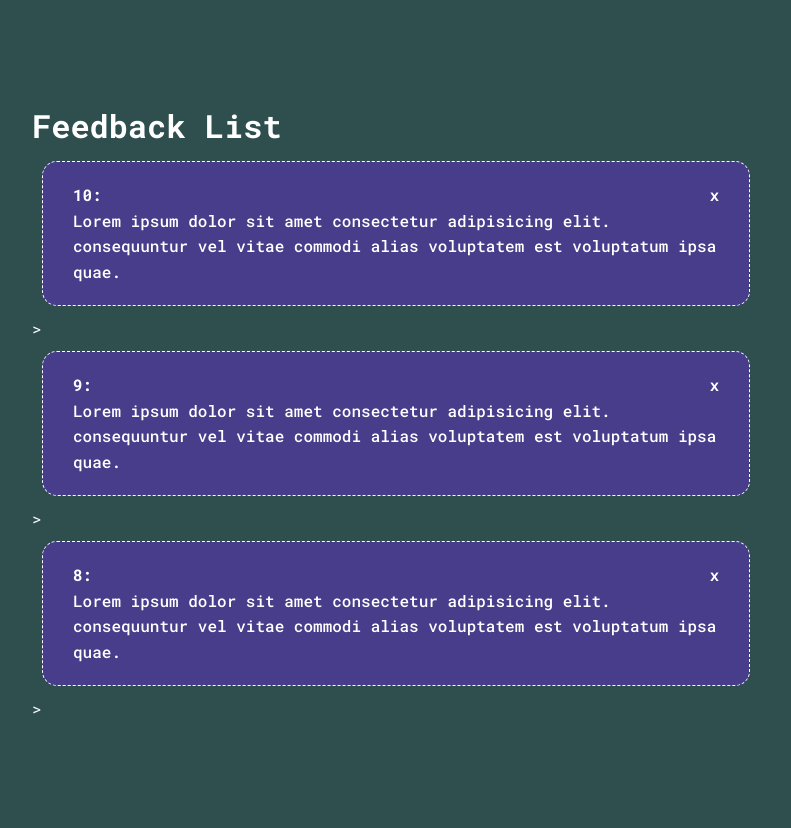
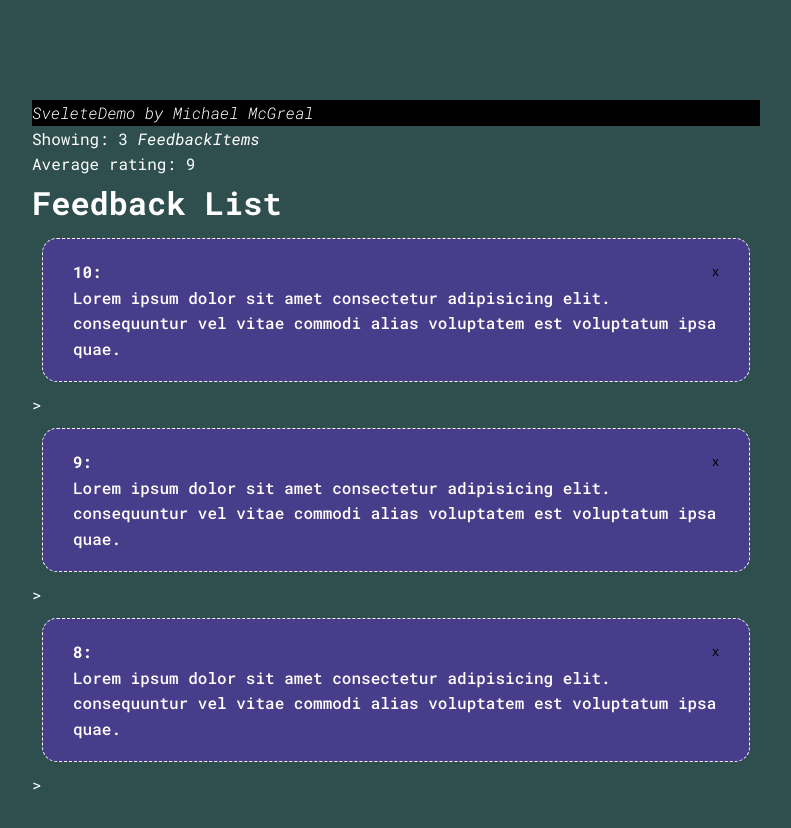
Before and after one commit to mcgrealife/svelte-feedback-app, a Svelte app: page / in a window 1280 px wide. Shown: the top 828 px of the page, without its empty margins (244-1035 px from the left). Built offline with nearby package versions, Linux system fonts and the light colour scheme.

Commit message:
deployed to vercel

```diff
--- a/src/App.svelte
+++ b/src/App.svelte
@@ -1,5 +1,8 @@
 <script>
   import FeedbackList from './components/FeedbackList.svelte'
+  import dispatch from './components/FeedbackItem.svelte'
+  import FeedbackStats from './components/FeedbackStats.svelte'
+  import Banner from './components/Banner.svelte'
 
   let feedback = [
   {
@@ -18,16 +21,27 @@
     text: 'Lorem ipsum dolor sit amet consectetur adipisicing elit. consequuntur vel vitae commodi alias voluptatem est voluptatum ipsa quae.',
   },
 ]
+
+$: count = feedback.length
+$: average = feedback.reduce((a, {rating}) => a+ rating, 0) / feedback.length
+
+const deleteItem = (theForwardedEvent) => {
+
+  let filteredItems = feedback.filter(item =>
+  item.id != theForwardedEvent.detail
+  )
+
+feedback = filteredItems
+
+}
+
 </script>
 
 
 <main class='container'>
 
-<FeedbackList feedback={feedback}/>
-
+<Banner/>
+<FeedbackStats {count} {average}/>
+<FeedbackList feedback={feedback} on:delete-feedback={deleteItem}/>
+<!-- this is called "event forwarding"-->
 </main>
-
-
-<style>
-
-</style>
--- /dev/null
+++ b/src/components/Banner.svelte
@@ -0,0 +1,11 @@
+<div class="banner">
+    SveleteDemo by Michael McGreal
+  </div>
+
+<style>
+    .banner {
+      background-color: black;
+      font-weight: lighter;
+      font-style: italic;
+    }
+    </style>
--- a/src/components/FeedbackItem.svelte
+++ b/src/components/FeedbackItem.svelte
@@ -1,41 +1,51 @@
 <script>
-import Card from './Card.svelte'
+	import {createEventDispatcher} from 'svelte'
+  import Card from "./Card.svelte";
 
-export let item = []
+  export let item = [];
 
+  const dispatch = createEventDispatcher()
+
+  const handleDelete = (itemId) => {
+   dispatch('delete-feedback',itemId)
+  };
 </script>
 
-
 <Card>
+	<div class="topRow">
 
 		<div class="num-display">
 			{item.rating}:
 		</div>
 
-        <div class="close">
+		<button class="close" on:click={() => handleDelete(item.id)}>
 			 x
+		</button>
+
 	</div>
+
 
   <p class="text-display">
     {item.text}
   </p>
-
 </Card>
 
 <style>
   .num-display {
-        font-weight:800;
+    font-weight: 800;
   }
 
+	.topRow {
+		display: flex;
+		justify-content: space-between;
+		align-items: center;
+	}
   .close {
-        align-items: flex-end;
-        position: absolute;
-        top: 20px;
-        right: 30px;
+    background: none;
+    border: none;
+		cursor: pointer;
   }
   .text-display {
     font-weight: 500;
   }
-
-
 </style>
--- a/src/components/FeedbackList.svelte
+++ b/src/components/FeedbackList.svelte
@@ -9,5 +9,6 @@ export let feedback = [];
 
 
 {#each feedback as item (item.id)}
-<FeedbackItem item={item}/>
+<FeedbackItem item={item} on:delete-feedback/>
+<!--  this 'on:delete-feedback' will be forwarded up to app.svelete, without creating and calling another createEventDispatcher. I only need to create that in the child component that initiates the event-->
 {/each}
--- /dev/null
+++ b/src/components/FeedbackStats.svelte
@@ -0,0 +1,9 @@
+<script>
+    export let count
+    export let average
+</script>
+
+
+Showing: {count} <i>FeedbackItems</i>
+<br/>
+Average rating: {average}
```
Also changed, not shown: 2 other files (tests, documents, lock files or other folders). Lines whose indentation alone changed are shown as unchanged.
